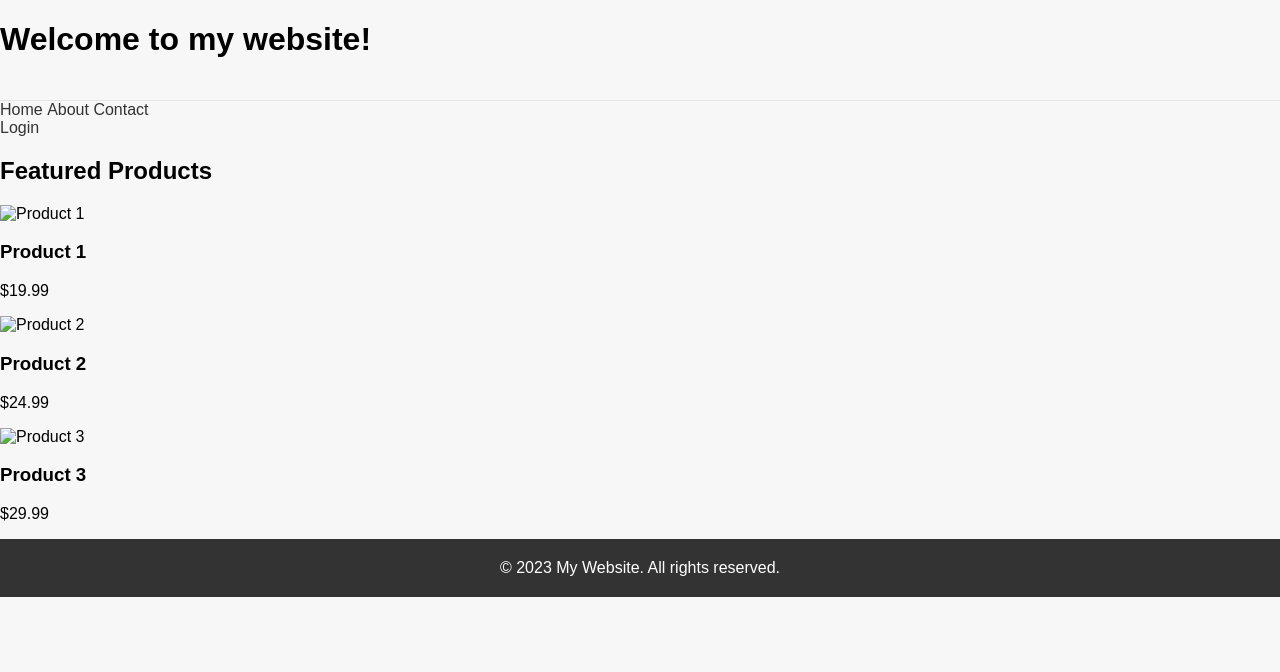
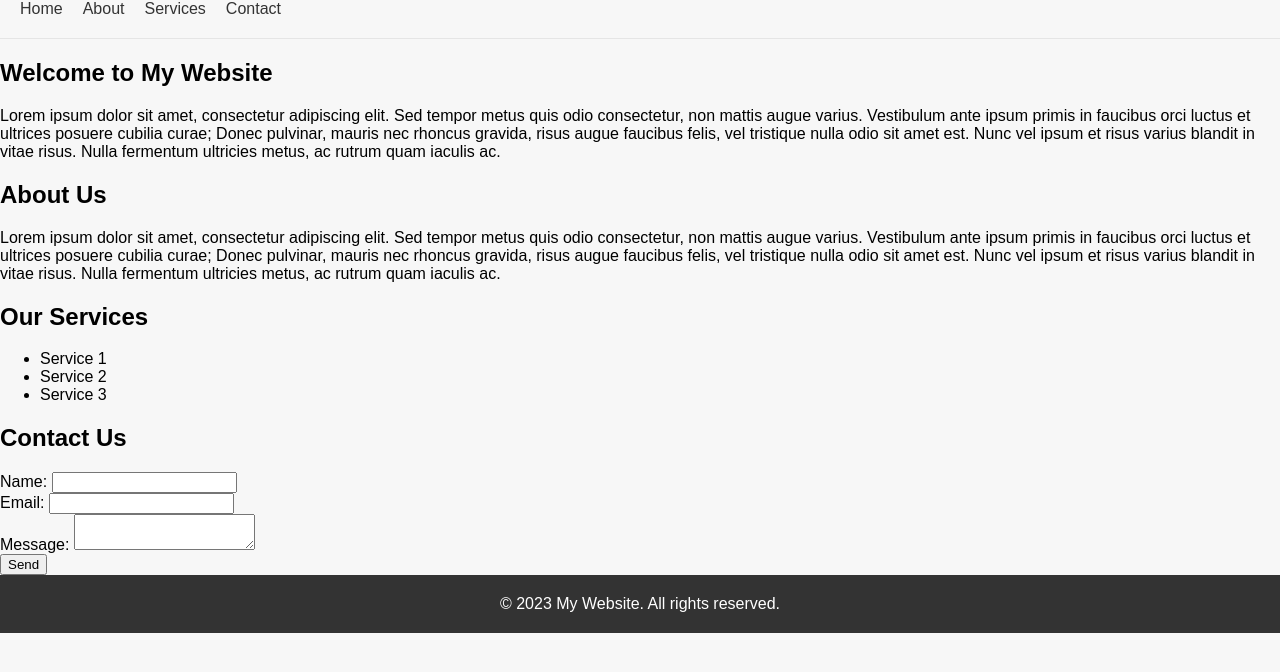
Before and after one commit to tiaosuma/UX_UI_HW_17, a plain HTML site: page index.html in a window 1280 px wide. Drawn offline with Linux system fonts and the light colour scheme; files that its build step writes are made by us from their sources.

Commit message:
Update index.html

```diff
--- a/index.html
+++ b/index.html
@@ -1,46 +1,52 @@
 <!DOCTYPE html>
 <html>
-
   <head>
     <title>My Website</title>
-  <link rel="stylesheet" href="style.css">
+    <link rel="stylesheet" type="text/css" href="style.css">
   </head>
-
   <body>
     <header>
-    <h1>Welcome to my website!</h1>
+      <nav>
+        <ul>
+          <li><a href="#">Home</a></li>
+          <li><a href="#">About</a></li>
+          <li><a href="#">Services</a></li>
+          <li><a href="#">Contact</a></li>
+        </ul>
+      </nav>
     </header>
-  <nav>
-    <div>
-      <a href="#">Home</a>
-      <a href="#">About</a>
-      <a href="#">Contact</a>
-    </div>
-    <div>
-      <a href="#">Login</a>
-    </div>
-  </nav>
+    <main>
       <section>
-    <h2>Featured Products</h2>
-    <div>
-      <img src="product1.jpg" alt="Product 1">
-      <h3>Product 1</h3>
-      <p>$19.99</p>
-    </div>
-    <div>
-      <img src="product2.jpg" alt="Product 2">
-      <h3>Product 2</h3>
-      <p>$24.99</p>
-    </div>
-    <div>
-      <img src="product3.jpg" alt="Product 3">
-      <h3>Product 3</h3>
-      <p>$29.99</p>
-    </div>
+        <h1>Welcome to My Website</h1>
+        <p>Lorem ipsum dolor sit amet, consectetur adipiscing elit. Sed tempor metus quis odio consectetur, non mattis augue varius. Vestibulum ante ipsum primis in faucibus orci luctus et ultrices posuere cubilia curae; Donec pulvinar, mauris nec rhoncus gravida, risus augue faucibus felis, vel tristique nulla odio sit amet est. Nunc vel ipsum et risus varius blandit in vitae risus. Nulla fermentum ultricies metus, ac rutrum quam iaculis ac.</p>
       </section>
+      <section>
+        <h2>About Us</h2>
+        <p>Lorem ipsum dolor sit amet, consectetur adipiscing elit. Sed tempor metus quis odio consectetur, non mattis augue varius. Vestibulum ante ipsum primis in faucibus orci luctus et ultrices posuere cubilia curae; Donec pulvinar, mauris nec rhoncus gravida, risus augue faucibus felis, vel tristique nulla odio sit amet est. Nunc vel ipsum et risus varius blandit in vitae risus. Nulla fermentum ultricies metus, ac rutrum quam iaculis ac.</p>
+      </section>
+      <section>
+        <h2>Our Services</h2>
+        <ul>
+          <li>Service 1</li>
+          <li>Service 2</li>
+          <li>Service 3</li>
+        </ul>
+      </section>
+      <section>
+        <h2>Contact Us</h2>
+        <form>
+          <label for="name">Name:</label>
+          <input type="text" id="name" name="name"><br>
+          <label for="email">Email:</label>
+          <input type="email" id="email" name="email"><br>
+          <label for="message">Message:</label>
+          <textarea id="message" name="message"></textarea><br>
+          <input type="submit" value="Send">
+        </form>
+      </section>
+    </main>
     <footer>
       <p>&copy; 2023 My Website. All rights reserved.</p>
     </footer>
   </body>
-
 </html>
```
Lines whose indentation alone changed are shown as unchanged.
